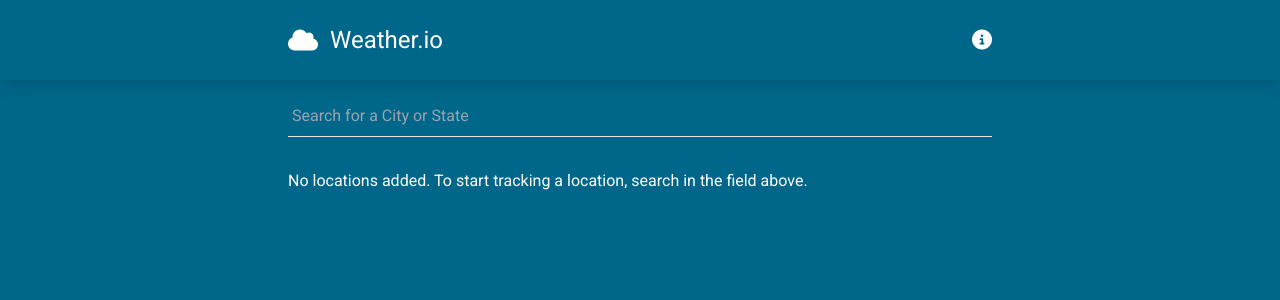
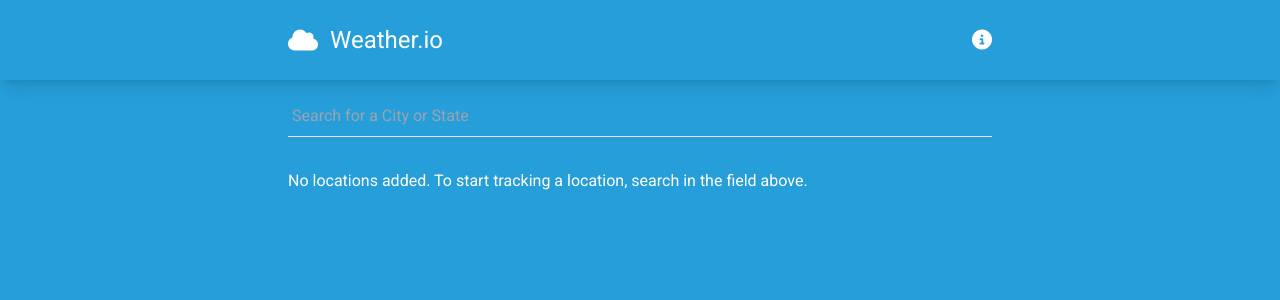
Before and after one commit to MrDevaa/WeatherApp, a Vue app: page / in a window 1280 px wide. Shown: the top 300 px of the page. Built offline with nearby package versions, Linux system fonts and the light colour scheme.

Commit message:
favio icon fixed

```diff
--- a/index.html
+++ b/index.html
@@ -2,7 +2,7 @@
 <html lang="en">
   <head>
     <meta charset="UTF-8">
-    <link rel="icon" href="/favicon.ico">
+    <link rel="icon" href="/public/android-chrome-192x192.png">
     <meta name="viewport" content="width=device-width, initial-scale=1.0">
     <link rel="preconnect" href="https://fonts.googleapis.com">
     <link rel="preconnect" href="https://fonts.gstatic.com" crossorigin>
--- a/tailwind.config.js
+++ b/tailwind.config.js
@@ -3,8 +3,8 @@ module.exports = {
   theme: {
     extend: {
       colors: {
-        "weather-primary": "#00668A",
-        "weather-secondary": "#004E71",
+        "weather-primary": "#259ed9",
+        "weather-secondary": "#253949",
       },
     },
     fontFamily: {
```
Also changed, not shown: public/android-chrome-192x192.png (added), 1 other file (tests, documents, lock files or other folders).
